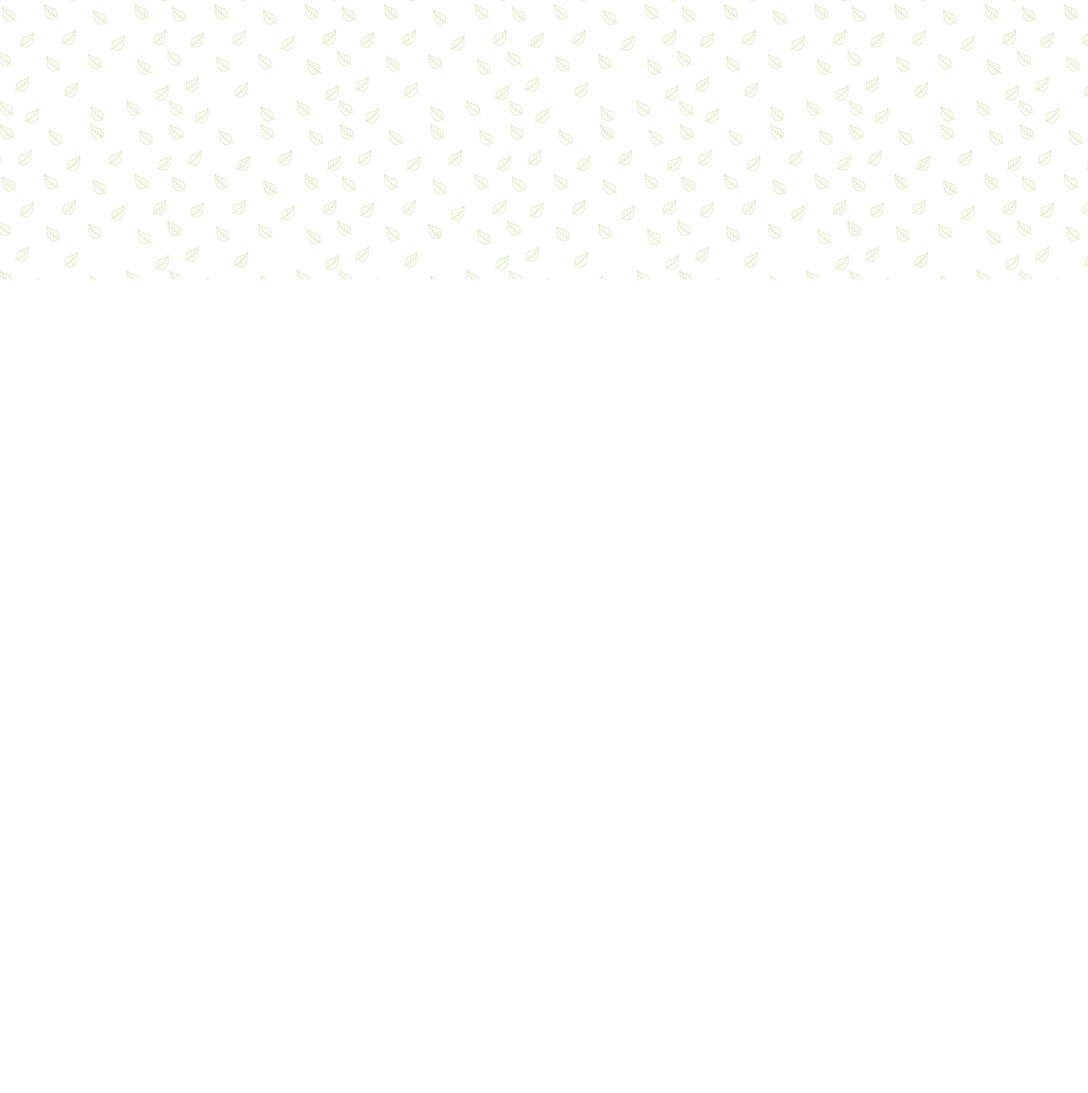
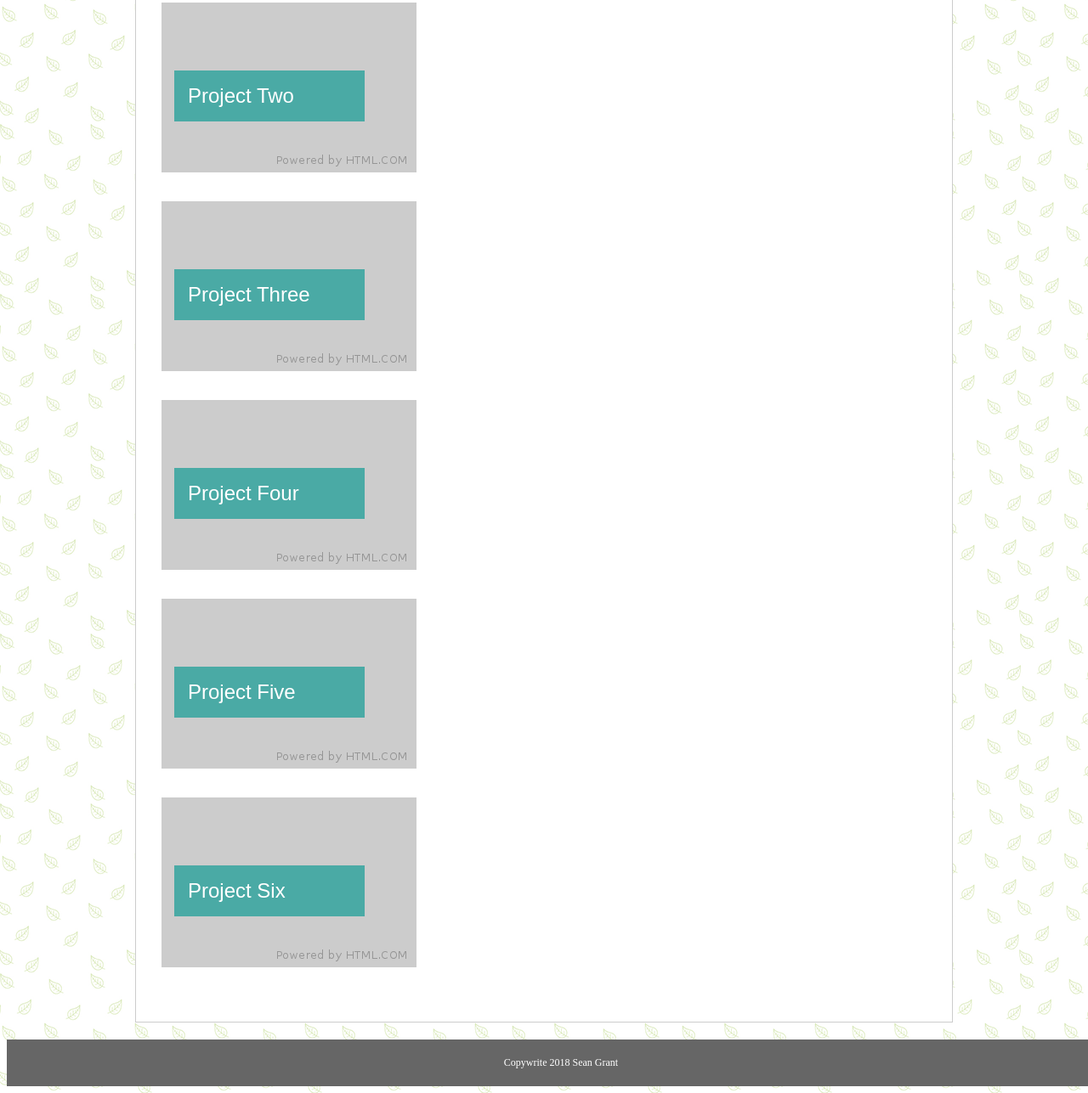
Before and after one commit to seangrant118/Basic-Portfolio, a plain HTML site: page portfolio.html in a window 1280 px wide. Shown: the part 471-1758 px from the top of the page at 85% size. Before the commit the page ends 800 px from the top, so only its background shows below. Drawn offline with Linux system fonts and the light colour scheme.

Commit message:
more progress

```diff
--- a/assets/css/style.css
+++ b/assets/css/style.css
@@ -96,3 +96,26 @@ form input{
 #message {
   height: 200px;
 }
+
+#images {
+  padding: 30px;
+}
+
+#img1, #img3, #img5 {
+  margin-right: 30px;
+}
+
+#img1, #img2, #img3, #img4, #img5, #img6 {
+  margin-bottom: 30px;
+}
+
+p {
+  position: absolute;
+  background-color: #4aaaa5;
+  color: white;
+  font-size: 24px;
+  padding: 16px;
+  width: 15%;
+  margin-left: 15px;
+  margin-top: 80px;
+}
--- a/portfolio.html
+++ b/portfolio.html
@@ -3,7 +3,7 @@
 
 <head>
   <meta charset="UTF-8">
-  <title>Index</title>
+  <title>Portfolio</title>
   <link href="assets/css/style.css" rel="stylesheet">
 </head>
 
@@ -23,6 +23,37 @@
 
   <div class="content">
     <h2>Portfolio</h2>
+    <div id="images">
+      <div>
+        <p>Project One</p>
+        <img src="assets/images/300x200.png" id="img1" alt="img1">
+      </div>
+      <div>
+        <p>Project Two</p>
+        <img src="assets/images/300x200.png" id="img2" alt="img2">
+
+      </div>
+      <div>
+        <p>Project Three</p>
+        <img src="assets/images/300x200.png" id="img3" alt="img3">
+
+      </div>
+      <div>
+        <p>Project Four</p>
+        <img src="assets/images/300x200.png" id="img4" alt="img4">
+
+      </div>
+      <div>
+        <p>Project Five</p>
+        <img src="assets/images/300x200.png" id="img5" alt="img5">
+
+      </div>
+      <div>
+        <p>Project Six</p>
+        <img src="assets/images/300x200.png" id="img6" alt="img6">
+
+      </div>
+    </div>
   </div>
 
   <footer>
```
Also changed, not shown: contact.html (+1 -1 lines), assets/images/200x150.png (added), assets/images/300x200.png (added).
